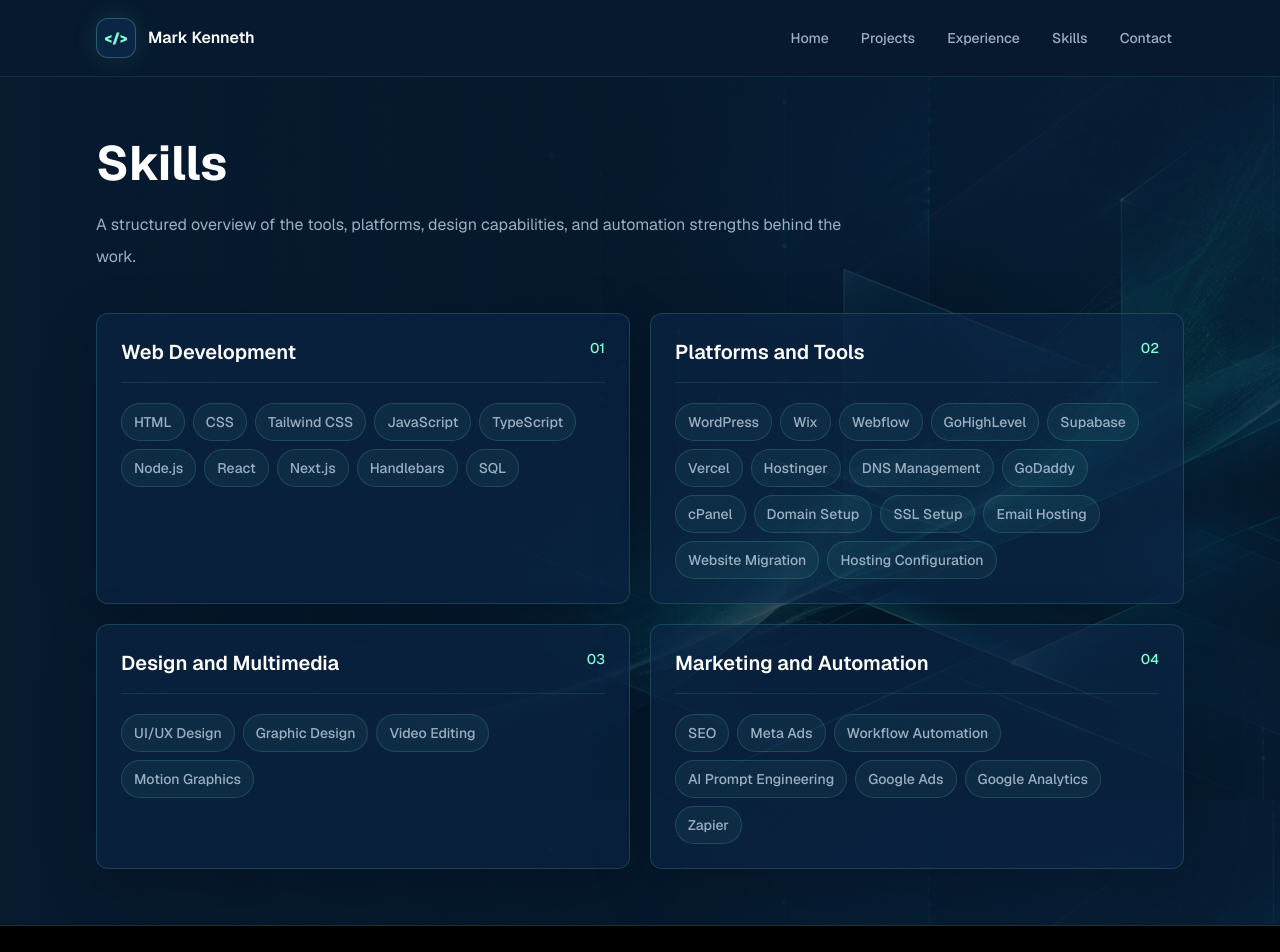
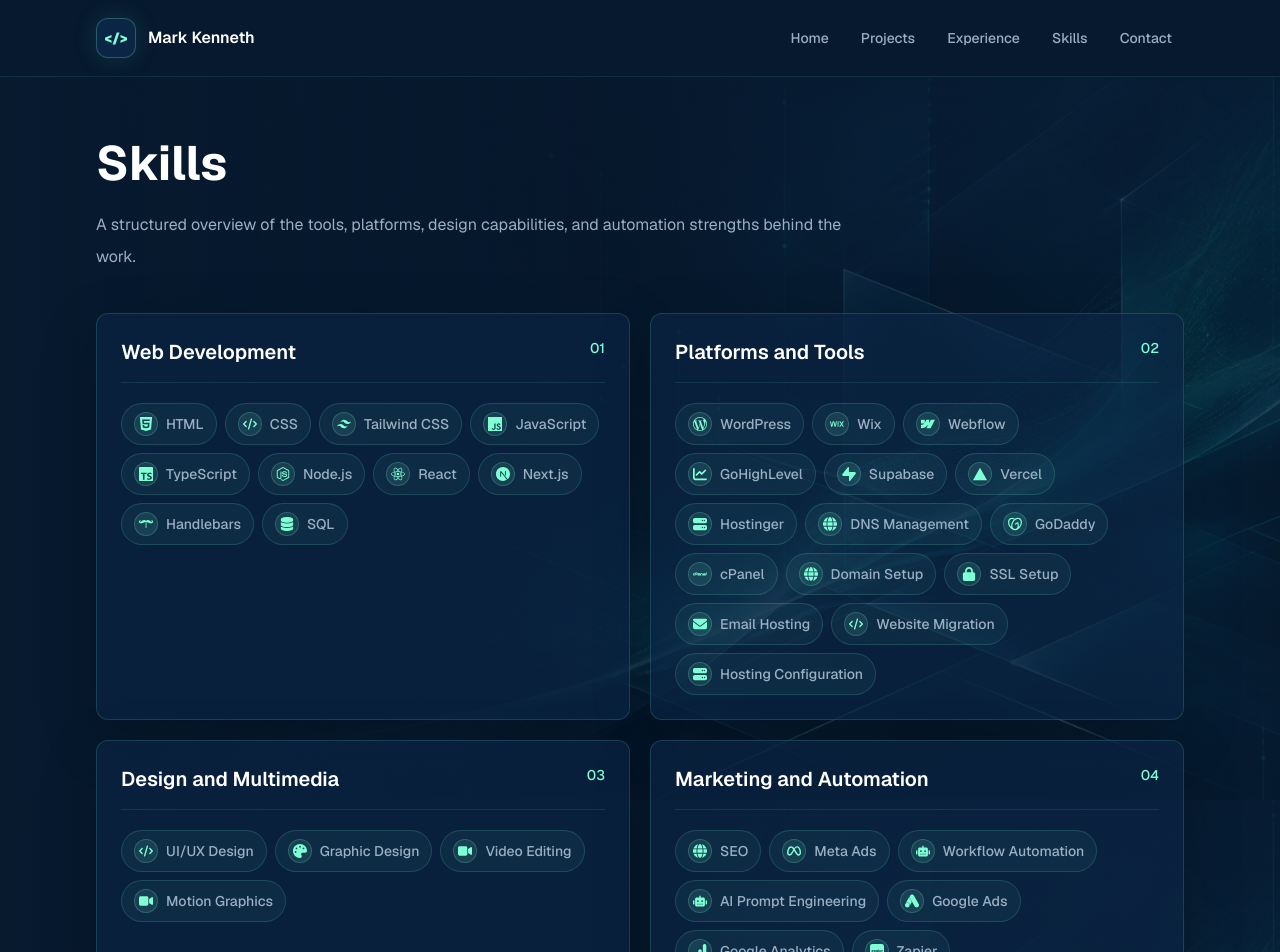
Before and after one commit to kenneth-tech/OnlinePortfolio, a Next.js app: page /skills in a window 1280 px wide. Shown: the top 952 px of the page. Built offline with nearby package versions, Linux system fonts and the light colour scheme.

Commit message:
feat: add skill icons

```diff
--- a/src/app/skills/page.tsx
+++ b/src/app/skills/page.tsx
@@ -1,4 +1,5 @@
 import { PageHeader } from "../../components/page-header";
+import { SkillIcon } from "../../components/skill-icon";
 import { skillGroups } from "../../data/portfolio";
 
 export default function SkillsPage() {
@@ -27,9 +28,10 @@
               {group.skills.map((skill) => (
                 <span
                   key={skill}
-                  className="rounded-full border border-brand-button/15 bg-brand-button/5 px-3 py-2 text-sm font-medium text-brand-muted"
+                  className="inline-flex items-center gap-2 rounded-full border border-brand-button/15 bg-brand-button/5 px-3 py-2 text-sm font-medium text-brand-muted"
                 >
-                  {skill}
+                  <SkillIcon skill={skill} />
+                  <span>{skill}</span>
                 </span>
               ))}
             </div>
--- /dev/null
+++ b/src/components/skill-icon.tsx
@@ -0,0 +1,84 @@
+import type { IconType } from "react-icons";
+import {
+  FaChartLine,
+  FaCode,
+  FaDatabase,
+  FaEnvelope,
+  FaGlobe,
+  FaLock,
+  FaPalette,
+  FaRobot,
+  FaServer,
+  FaVideo,
+} from "react-icons/fa6";
+import {
+  SiCpanel,
+  SiCss,
+  SiGodaddy,
+  SiGoogleads,
+  SiGoogleanalytics,
+  SiHandlebarsdotjs,
+  SiHtml5,
+  SiJavascript,
+  SiMeta,
+  SiNextdotjs,
+  SiNodedotjs,
+  SiReact,
+  SiSupabase,
+  SiTailwindcss,
+  SiTypescript,
+  SiVercel,
+  SiWebflow,
+  SiWix,
+  SiWordpress,
+  SiZapier,
+} from "react-icons/si";
+
+const skillIcons: Record<string, IconType> = {
+  HTML: SiHtml5,
+  CSS: SiCss,
+  "Tailwind CSS": SiTailwindcss,
+  JavaScript: SiJavascript,
+  TypeScript: SiTypescript,
+  "Node.js": SiNodedotjs,
+  React: SiReact,
+  "Next.js": SiNextdotjs,
+  Handlebars: SiHandlebarsdotjs,
+  SQL: FaDatabase,
+  WordPress: SiWordpress,
+  Wix: SiWix,
+  Webflow: SiWebflow,
+  GoHighLevel: FaChartLine,
+  Supabase: SiSupabase,
+  Vercel: SiVercel,
+  Hostinger: FaServer,
+  "DNS Management": FaGlobe,
+  GoDaddy: SiGodaddy,
+  cPanel: SiCpanel,
+  "Domain Setup": FaGlobe,
+  "SSL Setup": FaLock,
+  "Email Hosting": FaEnvelope,
+  "Website Migration": FaCode,
+  "Hosting Configuration": FaServer,
+  "UI/UX Design": FaCode,
+  "Graphic Design": FaPalette,
+  "Video Editing": FaVideo,
+  "Motion Graphics": FaVideo,
+  SEO: FaGlobe,
+  "Meta Ads": SiMeta,
+  "Workflow Automation": FaRobot,
+  "AI Prompt Engineering": FaRobot,
+  "Google Ads": SiGoogleads,
+  "Google Analytics": SiGoogleanalytics,
+  Zapier: SiZapier,
+};
+
+export function SkillIcon({ skill }: { skill: string }) {
+  const Icon = skillIcons[skill] ?? FaCode;
+
+  return (
+    <span className="flex h-6 w-6 shrink-0 items-center justify-center rounded-full border border-brand-button/20 bg-brand-button/10 text-brand-button">
+      <Icon aria-label={`${skill} icon`} role="img" className="h-3.5 w-3.5" />
+    </span>
+  );
+}
```
Also changed, not shown: 2 other files (tests, documents, lock files or other folders).
